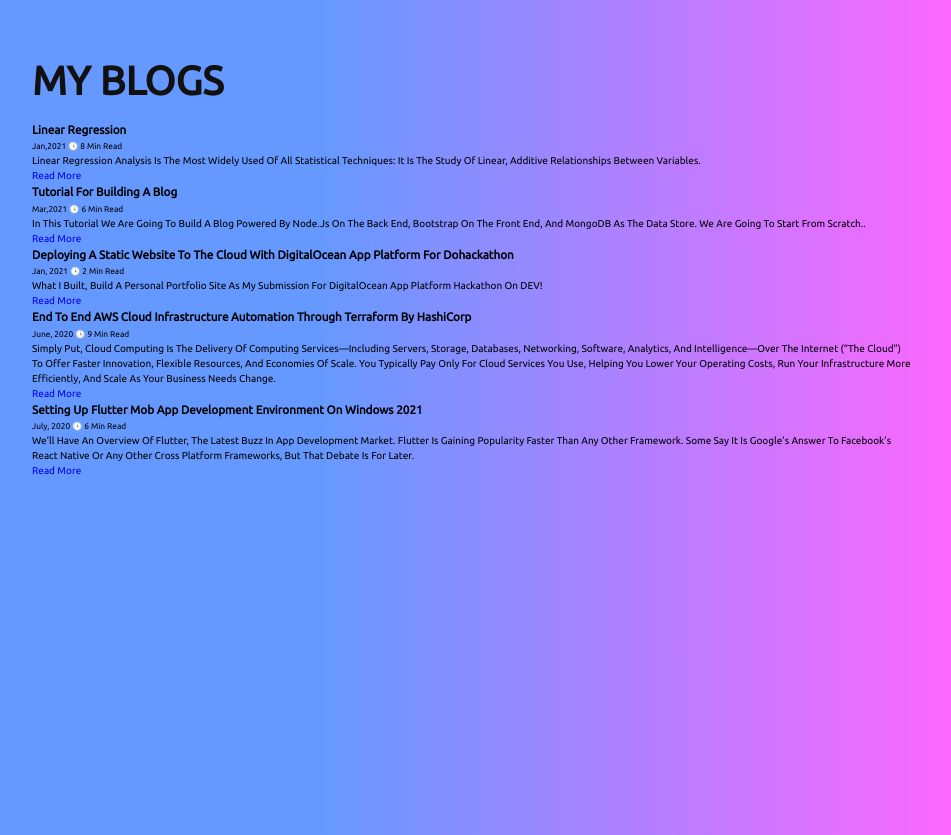
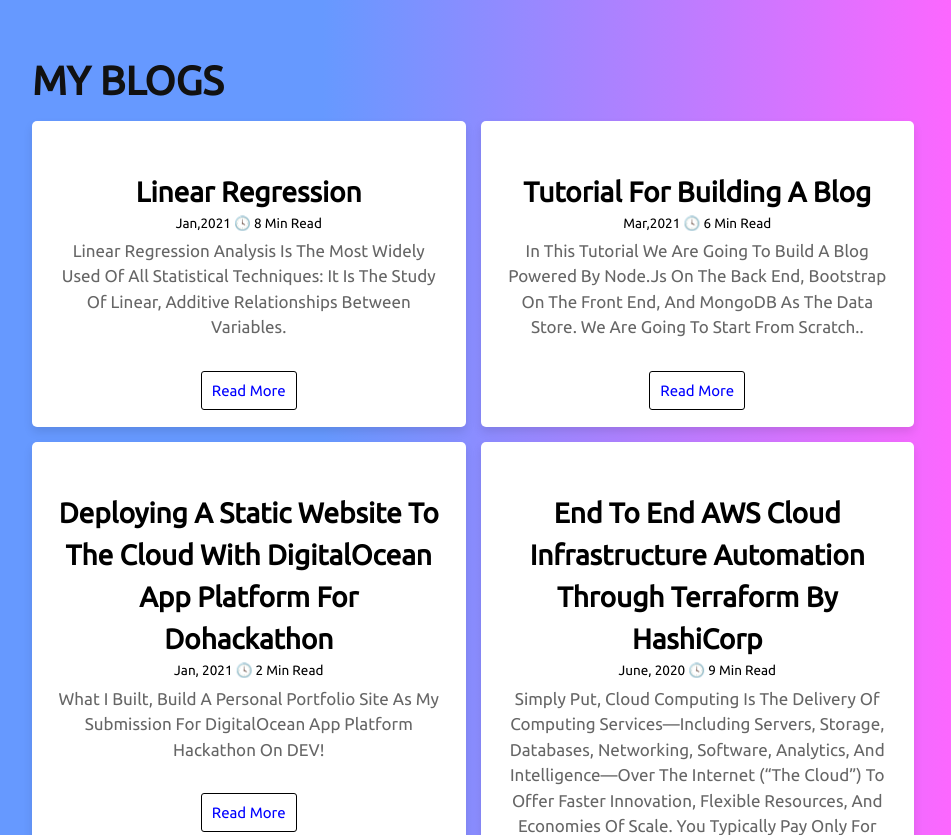
Before and after one commit to Bhargavibhatia215/Portfolio, a plain HTML site: page index.html in a window 1280 px wide. Shown: the part 3160-3995 px from the top of the page, without its empty margins (317-1268 px from the left). Drawn offline with Linux system fonts and the light colour scheme.

Commit message:
Update style.css

```diff
--- a/style.css
+++ b/style.css
@@ -339,6 +339,46 @@ header .follow a:hover{
     padding-top: .5rem;
 }
 
+.blog .box-container{
+    display: flex;
+    flex-wrap: wrap;
+    gap:1.5rem;
+}
+
+.blog .box-container .box{
+    flex:1 1 30rem;
+    text-align: center;
+    padding:2.5rem;
+    background:#fff;
+    border-radius: .5rem;
+    box-shadow:0 .5rem 1rem rgba(0,0,0,.1);
+}
+
+.blog .box-container .box h3{
+    color:black;
+    font-size: 2.8rem;
+    padding-top: 2.5rem;
+}
+
+.blog .box-container .box p{
+    color:#666;
+    font-size: 1.7rem;
+    padding-top: .5rem;
+    padding-bottom: 4rem;
+}
+.blog .box-container .box small{
+    font-size: 135%;
+    padding: 1.8rem;
+}
+.blog .box-container .box a{
+    padding: 10px;
+    border: 1.5px solid black;
+    font-size: 1.5rem;
+    border-radius: 0.3rem;
+    color: blue;
+}
+
+
 .experience .box-container{
     display: flex;
     flex-wrap: wrap;
@@ -488,9 +528,6 @@ header .follow a:hover{
     background: #fff;
 }
 
-.footer span{
-    color:var(--main-color);
-}
 /* media queries  */
 @media (max-width:991px){
 
```
